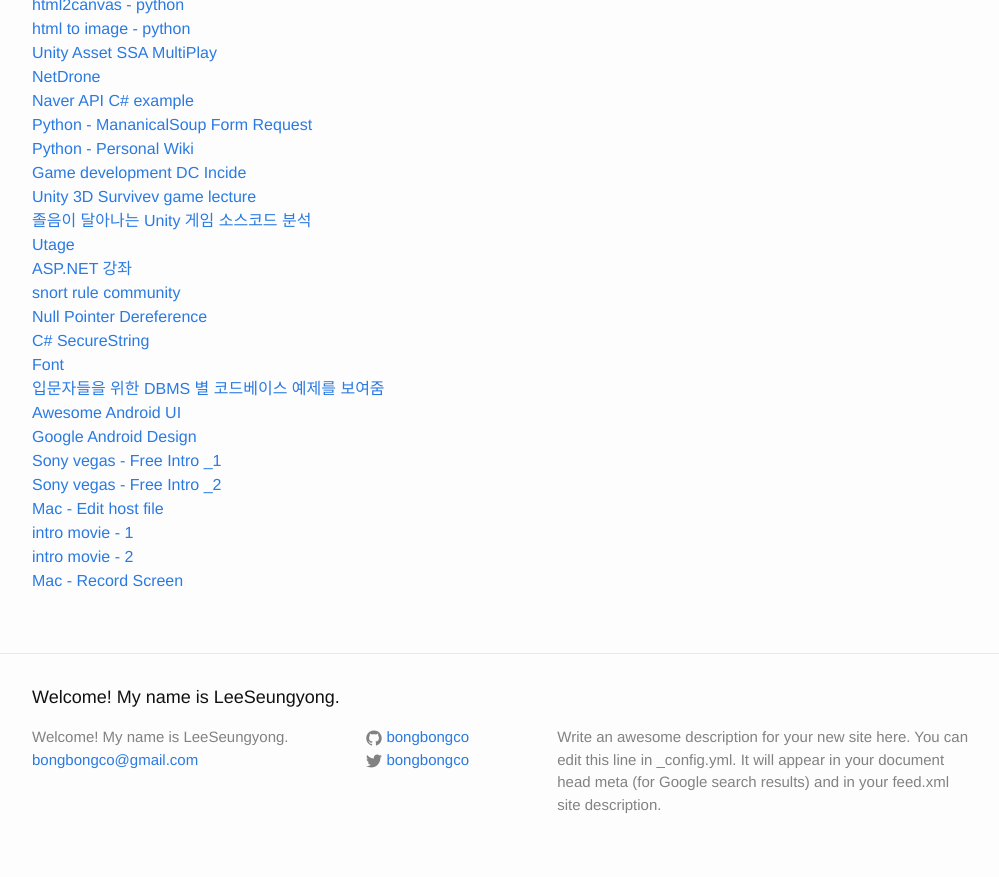
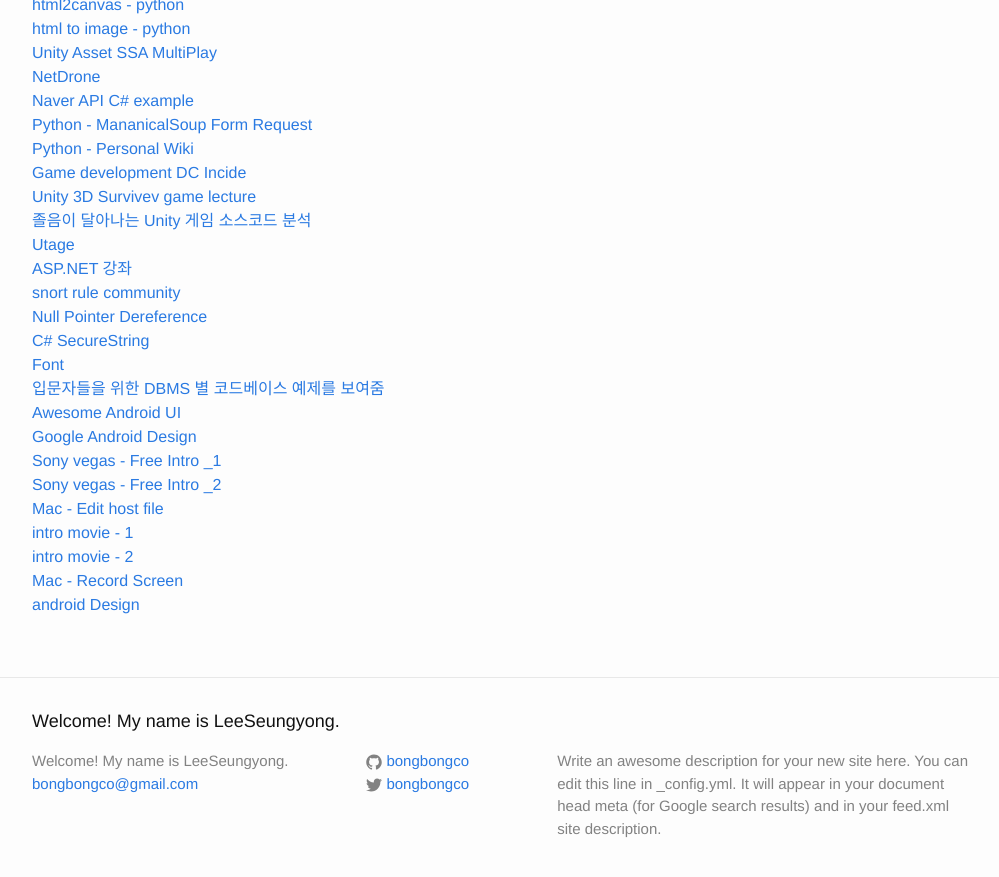
Before and after one commit to LktProgrammer/bongbongco.github.io, a Jekyll site: the page built from _posts/2016-07-22-Website-List.markdown, in a window 1280 px wide and 900 px high, scrolled down 2559 px. Shown: the top 877 px of the window, without its empty margins (138-1137 px from the left). Built offline with Jekyll 4.4.1, drawn with Linux system fonts in a browser that asks for light colours.

Commit message:
Update 2016-07-22-Website-List.markdown

```diff
--- a/_posts/2016-07-22-Website-List.markdown
+++ b/_posts/2016-07-22-Website-List.markdown
@@ -126,3 +126,4 @@ title: 참고할 웹 사이트들.
 [intro movie - 1](http://www.intromaker.net/)
 [intro movie - 2](http://introchamp.com/)
 [Mac - Record Screen](http://macnews.tistory.com/560)
+[android Design](https://github.com/soyoungboy/android-material-design-Open-source-projects)
```
